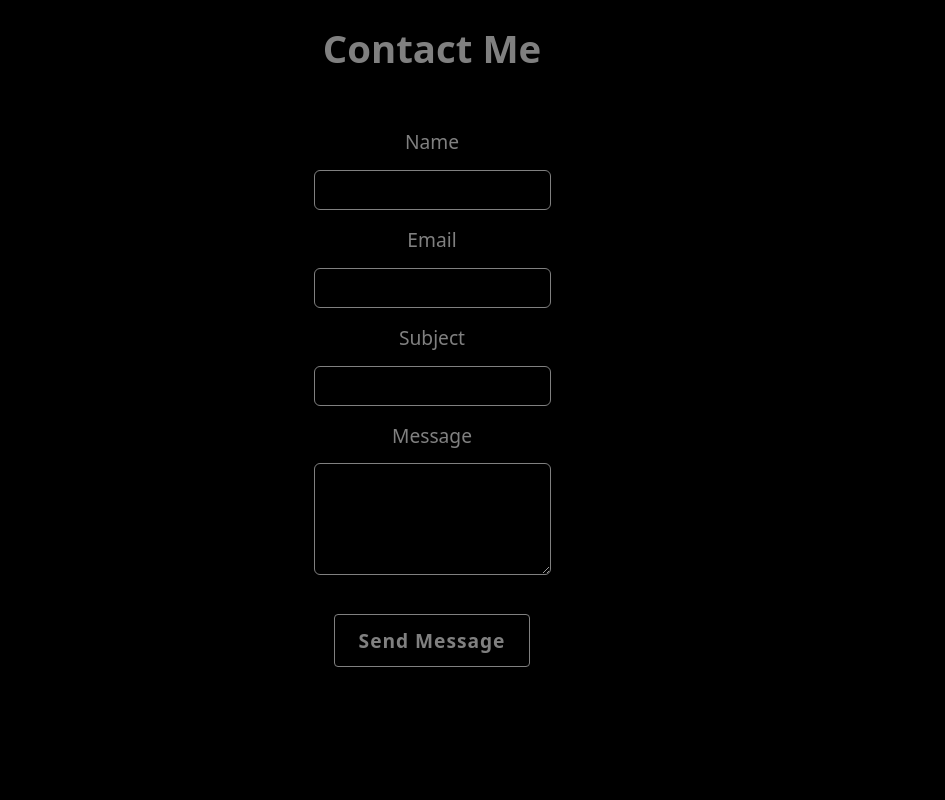
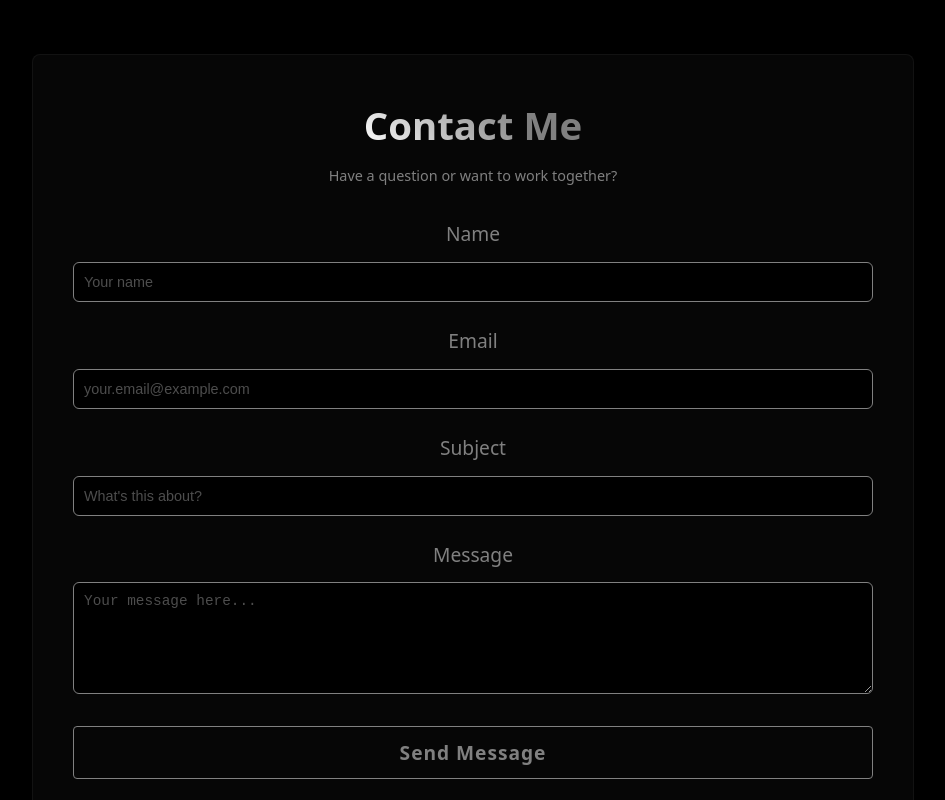
Before and after one commit to Napeel/portfolio-website-3rd, a React (Vite) app: page / in a window 1280 px wide. Shown: the part 2000-2800 px from the top of the page, without its empty margins (208-1153 px from the left). Built offline with nearby package versions, Linux system fonts and the light colour scheme.

Commit message:
contact form update

```diff
--- a/src/App.tsx
+++ b/src/App.tsx
@@ -5,6 +5,7 @@ import './App.css';
 import EmailItem from './components/EmailItem/EmailItem';
 import WinnerText from './components/WinnerText/WinnerText';
 import emailjs from 'emailjs-com';
+import ContactForm from './components/ContactForm/ContactForm';
 
 const useSection = () => {
   const ref = useRef<HTMLDivElement>(null);
@@ -216,57 +217,8 @@ const App = () => {
           </div>
         </div>
 
-         {/* Contact Form */}
-         <div className="contact-form-container">
-          <h2>Contact Me</h2>
-          <form onSubmit={handleSubmit}>
-            <div className="form-group">
-              <label htmlFor="name">Name</label>
-              <input
-                type="text"
-                id="name"
-                name="user_name"
-                value={name}
-                onChange={(e) => setName(e.target.value)}
-                required
-              />
-            </div>
-            <div className="form-group">
-              <label htmlFor="email">Email</label>
-              <input
-                type="email"
-                id="email"
-                name="user_email"
-                value={email}
-                onChange={(e) => setEmail(e.target.value)}
-                required
-              />
-            </div>
-            <div className="form-group">
-              <label htmlFor="subject">Subject</label>
-              <input
-                type="text"
-                id="subject"
-                name="subject"
-                value={subject}
-                onChange={(e) => setSubject(e.target.value)}
-                required
-              />
-            </div>
-            <div className="form-group">
-              <label htmlFor="message">Message</label>
-              <textarea
-                id="message"
-                name="message"
-                value={message}
-                onChange={(e) => setMessage(e.target.value)}
-                rows={5}
-                required
-              />
-            </div>
-            <button type="submit">Send Message</button>
-          </form>
-        </div>
+        {/* Replace the existing contact form with the new component */}
+        <ContactForm />
 
         {/* Hidden Message */}
         <div className="hidden-message">
--- /dev/null
+++ b/src/components/ContactForm/ContactForm.css
@@ -0,0 +1,195 @@
+.contact-form-container {
+  margin-top: var(--section-spacing);
+  width: 100%;
+  max-width: var(--max-width);
+  border-radius: 8px;
+  background-color: rgba(20, 20, 20, 0.3);
+  backdrop-filter: blur(8px);
+  padding: clamp(1.5rem, 4vw, 2.5rem);
+  transition: all 0.3s ease;
+  border: 1px solid rgba(128, 128, 128, 0.1);
+}
+
+.contact-form-container:hover {
+  box-shadow: 0 5px 15px rgba(0, 0, 0, 0.2);
+  border-color: rgba(128, 128, 128, 0.2);
+}
+
+.contact-form-container h2 {
+  margin-bottom: 0.5rem;
+  text-align: center;
+}
+
+.contact-form-container .accent {
+  color: var(--text-color);
+  background: var(--text-gradient);
+  -webkit-background-clip: text;
+  background-clip: text;
+  -webkit-text-fill-color: transparent;
+}
+
+.form-subtitle {
+  text-align: center;
+  margin-bottom: 2rem;
+  color: var(--accent-color);
+  font-size: 0.9rem;
+}
+
+.form-group {
+  margin-bottom: 1.5rem;
+  position: relative;
+}
+
+.form-group label {
+  display: block;
+  margin-bottom: 0.5rem;
+  font-weight: 500;
+  color: var(--accent-color);
+  font-size: 0.9rem;
+  transition: all 0.3s ease;
+}
+
+.form-group input,
+.form-group textarea {
+  width: 100%;
+  padding: 12px 16px;
+  background-color: rgba(30, 30, 30, 0.8);
+  border: 1px solid rgba(128, 128, 128, 0.2);
+  border-radius: 6px;
+  font-size: 1rem;
+  color: var(--text-color);
+  transition: all 0.3s ease;
+  z-index: 1; /* Ensure inputs are interactive */
+  position: relative; /* Position context for z-index */
+}
+
+.form-group input:focus,
+.form-group textarea:focus {
+  outline: none;
+  border-color: var(--accent-color);
+  box-shadow: 0 0 0 2px rgba(128, 128, 128, 0.1);
+  background-color: rgba(40, 40, 40, 0.8);
+}
+
+.form-group input::placeholder,
+.form-group textarea::placeholder {
+  color: rgba(128, 128, 128, 0.6);
+  font-size: 0.9rem;
+}
+
+.submit-button {
+  width: 100%;
+  padding: 14px 20px;
+  background: linear-gradient(
+    45deg,
+    rgba(50, 50, 50, 0.8),
+    rgba(70, 70, 70, 0.8)
+  );
+  border: 1px solid rgba(128, 128, 128, 0.3);
+  border-radius: 6px;
+  color: var(--text-color);
+  font-size: 1rem;
+  font-weight: 600;
+  letter-spacing: 0.5px;
+  cursor: pointer;
+  transition: all 0.3s ease;
+  position: relative;
+  overflow: hidden;
+  display: flex;
+  justify-content: center;
+  align-items: center;
+  gap: 10px;
+  z-index: 1; /* Ensure button is clickable */
+  -webkit-appearance: none; /* Fix for iOS */
+  appearance: none;
+}
+
+.submit-button:hover {
+  background: linear-gradient(
+    45deg,
+    rgba(70, 70, 70, 0.8),
+    rgba(90, 90, 90, 0.8)
+  );
+  transform: translateY(-2px);
+}
+
+.submit-button:active {
+  transform: translateY(1px);
+}
+
+.submit-button:disabled {
+  cursor: not-allowed;
+  opacity: 0.7;
+}
+
+form.sending .form-group {
+  opacity: 0.7;
+  pointer-events: none;
+}
+
+.status-message {
+  display: flex;
+  align-items: center;
+  gap: 8px;
+  padding: 12px 16px;
+  border-radius: 6px;
+  margin-bottom: 1.5rem;
+  animation: slideDown 0.3s ease-out forwards;
+}
+
+.status-message.success {
+  background-color: rgba(25, 135, 84, 0.1);
+  border: 1px solid rgba(25, 135, 84, 0.3);
+  color: #2dd4bf;
+}
+
+.status-message.error {
+  background-color: rgba(220, 53, 69, 0.1);
+  border: 1px solid rgba(220, 53, 69, 0.3);
+  color: #f87171;
+}
+
+.status-icon {
+  width: 20px;
+  height: 20px;
+  flex-shrink: 0;
+}
+
+.loading-spinner {
+  width: 18px;
+  height: 18px;
+  border: 2px solid rgba(255, 255, 255, 0.3);
+  border-radius: 50%;
+  border-top-color: var(--text-color);
+  animation: spin 1s linear infinite;
+}
+
+@keyframes slideDown {
+  from {
+    opacity: 0;
+    transform: translateY(-10px);
+  }
+  to {
+    opacity: 1;
+    transform: translateY(0);
+  }
+}
+
+@keyframes spin {
+  to {
+    transform: rotate(360deg);
+  }
+}
+
+@media (min-width: 768px) {
+  .form-grid {
+    display: grid;
+    grid-template-columns: 1fr 1fr;
+    gap: 1rem;
+  }
+}
+
+form {
+  position: relative;
+  z-index: 1;
+}
--- /dev/null
+++ b/src/components/ContactForm/ContactForm.tsx
@@ -0,0 +1,149 @@
+import { useState, FormEvent } from 'react';
+import emailjs from 'emailjs-com';
+import './ContactForm.css';
+
+const ContactForm = () => {
+  const [formData, setFormData] = useState({
+    user_name: '',    // Changed from 'name' to match EmailJS template fields
+    user_email: '',   // Changed from 'email' to match EmailJS template fields
+    subject: '',
+    message: ''
+  });
+  const [status, setStatus] = useState<'idle' | 'sending' | 'success' | 'error'>('idle');
+
+  const handleChange = (e: React.ChangeEvent<HTMLInputElement | HTMLTextAreaElement>) => {
+    const { name, value } = e.target;
+    setFormData(prev => ({ ...prev, [name]: value }));
+  };
+
+  const handleSubmit = async (e: FormEvent<HTMLFormElement>) => {
+    e.preventDefault();
+    setStatus('sending');
+
+    try {
+      const result = await emailjs.sendForm(
+        'service_1eniioi',
+        'template_hdhpgnd',
+        e.currentTarget,
+        'q6pvZ-wbdpyeXvk9E'
+      );
+
+      console.log('Email sent!', result.text);
+      setFormData({ user_name: '', user_email: '', subject: '', message: '' }); // Updated keys
+      setStatus('success');
+
+      // Reset status after 3 seconds
+      setTimeout(() => setStatus('idle'), 3000);
+    } catch (error) {
+      console.error('Email send error:', error);
+      setStatus('error');
+      setTimeout(() => setStatus('idle'), 3000);
+    }
+  };
+
+  return (
+    <div className="contact-form-container">
+      <h2>
+        <span className="accent">Contact</span> Me
+      </h2>
+      <p className="form-subtitle">Have a question or want to work together?</p>
+
+      {status === 'success' && (
+        <div className="status-message success">
+          <svg viewBox="0 0 24 24" className="status-icon">
+            <path fill="currentColor" d="M9 16.17L4.83 12l-1.42 1.41L9 19 21 7l-1.41-1.41L9 16.17z"/>
+          </svg>
+          <span>Message sent successfully!</span>
+        </div>
+      )}
+
+      {status === 'error' && (
+        <div className="status-message error">
+          <svg viewBox="0 0 24 24" className="status-icon">
+            <path fill="currentColor" d="M12 2C6.47 2 2 6.47 2 12s4.47 10 10 10 10-4.47 10-10S17.53 2 12 2zm0 18c-4.41 0-8-3.59-8-8s3.59-8 8-8 8 3.59 8 8-3.59 8-8 8zm-1-13h2v6h-2zm0 8h2v2h-2z"/>
+          </svg>
+          <span>Something went wrong. Please try again later.</span>
+        </div>
+      )}
+
+      <form onSubmit={handleSubmit} className={status === 'sending' ? 'sending' : ''}>
+        <div className="form-group">
+          <label htmlFor="user_name">
+            <span className="label-text">Name</span>
+          </label>
+          <input
+            type="text"
+            id="user_name"
+            name="user_name"
+            value={formData.user_name}
+            onChange={handleChange}
+            required
+            placeholder="Your name"
+          />
+        </div>
+
+        <div className="form-group">
+          <label htmlFor="user_email">
+            <span className="label-text">Email</span>
+          </label>
+          <input
+            type="email"
+            id="user_email"
+            name="user_email"
+            value={formData.user_email}
+            onChange={handleChange}
+            required
+            placeholder="your.email@example.com"
+          />
+        </div>
+
+        <div className="form-group">
+          <label htmlFor="subject">
+            <span className="label-text">Subject</span>
+          </label>
+          <input
+            type="text"
+            id="subject"
+            name="subject"
+            value={formData.subject}
+            onChange={handleChange}
+            required
+            placeholder="What's this about?"
+          />
+        </div>
+
+        <div className="form-group">
+          <label htmlFor="message">
+            <span className="label-text">Message</span>
+          </label>
+          <textarea
+            id="message"
+            name="message"
+            value={formData.message}
+            onChange={handleChange}
+            rows={5}
+            required
+            placeholder="Your message here..."
+          />
+        </div>
+
+        <button
+          type="submit"
+          disabled={status === 'sending'}
+          className="submit-button"
+        >
+          {status === 'sending' ? (
+            <>
+              <span className="loading-spinner"></span>
+              <span className="button-text">Sending...</span>
+            </>
+          ) : (
+            <span className="button-text">Send Message</span>
+          )}
+        </button>
+      </form>
+    </div>
+  );
+};
+
+export default ContactForm;
```
